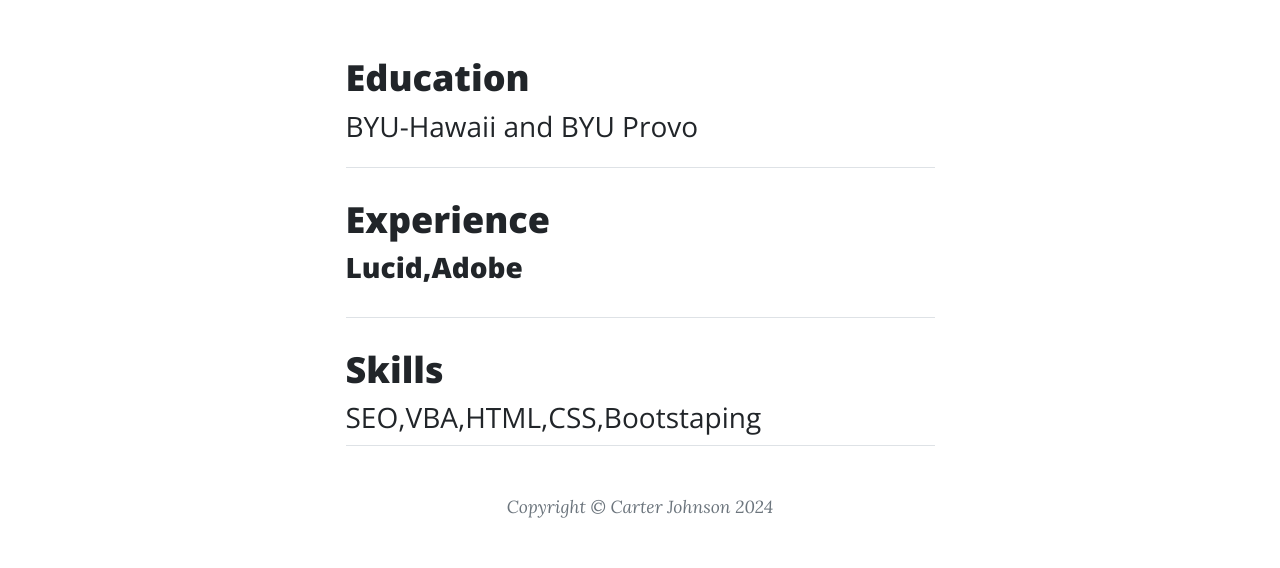
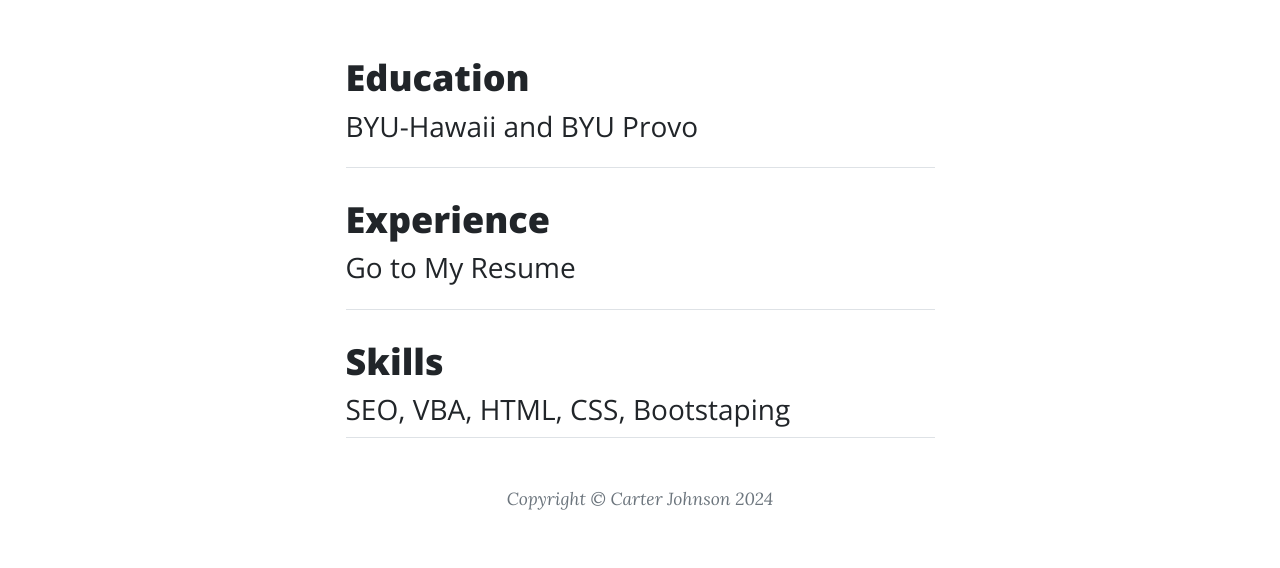
Before and after one commit to carterfj/CarterJohnsonResume, a plain HTML site: page index.html in a window 1280 px wide. Shown: the part 650-1218 px from the top of the page. Drawn offline with nearby package versions, Linux system fonts and the light colour scheme.

Commit message:
Add files via upload

```diff
--- a/index.html
+++ b/index.html
@@ -70,11 +70,11 @@
                     <hr class="my-4" />
                     <!-- Post preview-->
                     <div class="post-preview">
-                        <a href="Experience.html"><h2 class="post-title">Experience</h2></a>
-                        <h3 class="post-subtitle">Lucid,Adobe</h3>
-                        <p class="post-meta">
+                        <a href="Experience.html">
+                            <h2 class="post-title">Experience</h2>
+                            <h3 class="post-subtitle">Go to My Resume</h3>
+                        </a>
 
-                        </p>
                     </div>
                     <!-- Divider-->
                     <hr class="my-4" />
@@ -82,7 +82,7 @@
                     <div class="post-preview">
                         <a href="skills.html">
                             <h2 class="post-title">Skills</h2>
-                            <h3 class="post-subtitle">SEO,VBA,HTML,CSS,Bootstaping</h3>
+                            <h3 class="post-subtitle">SEO, VBA, HTML, CSS, Bootstaping</h3>
                         </a>
 
                     </div>
```
